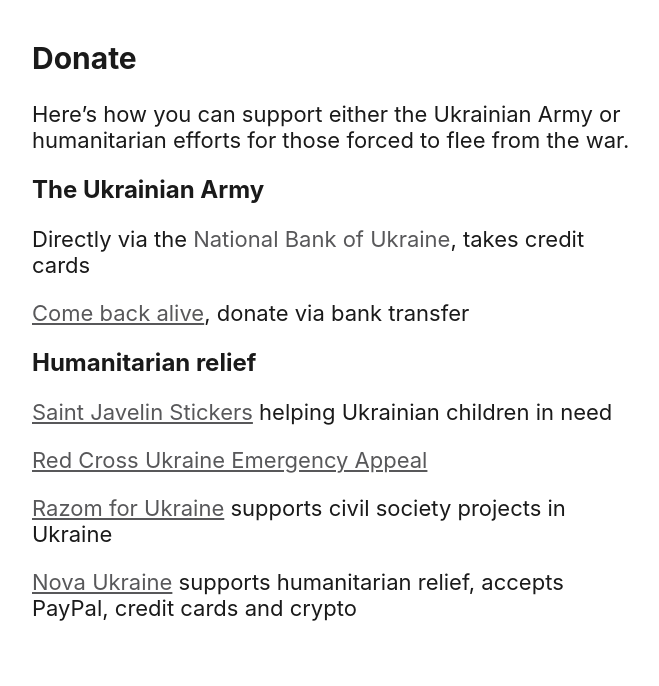
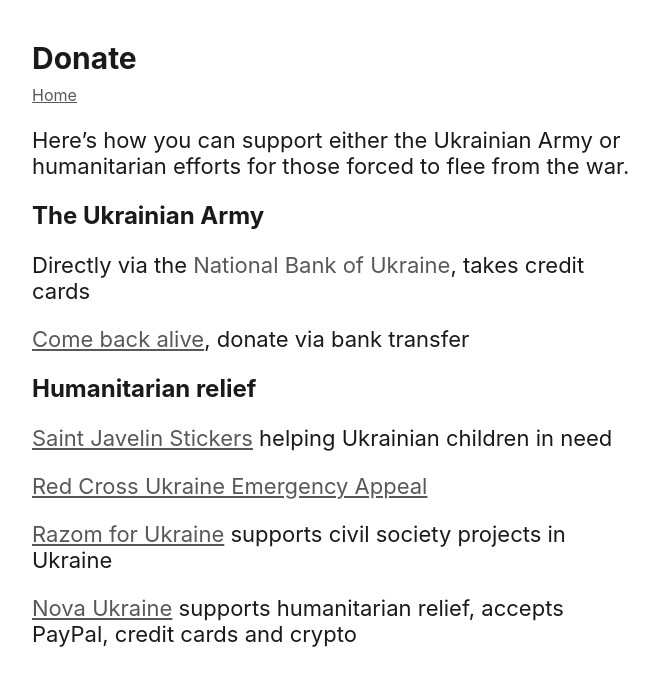
Before and after one commit to derekkedziora/ukrainian-wallpapers, a Jekyll site: the page built from donate.md, in a window 1280 px wide. Shown: the top 686 px of the page, without its empty margins (308-967 px from the left). Built offline with Jekyll 4.4.1, drawn with Linux system fonts in a browser that asks for light colours.

Commit message:
added navigation to donate page

```diff
--- a/_layouts/default.html
+++ b/_layouts/default.html
@@ -9,6 +9,7 @@
 <h1>{{ page.title }}</h1>
 {% if page.wallpaper-page-nav %}
 {% include wallpaper-page-nav.html %}
+{% elsif page.donate-nav %}<nav><a href="/">Home</a></nav>
 {% endif %}
 
   {{ content }}
--- a/donate.md
+++ b/donate.md
@@ -1,9 +1,12 @@
 ---
 title: Donate
+nav: donate-nav
 layout: default
 description: Places where you can donate to the Ukrainian Army and those in need
 permalink: /donate
 ---
+
+<nav><a href="/">Home</a></nav>
 
 Here’s how you can support either the Ukrainian Army or humanitarian efforts for those forced to flee from the war.
 
```
